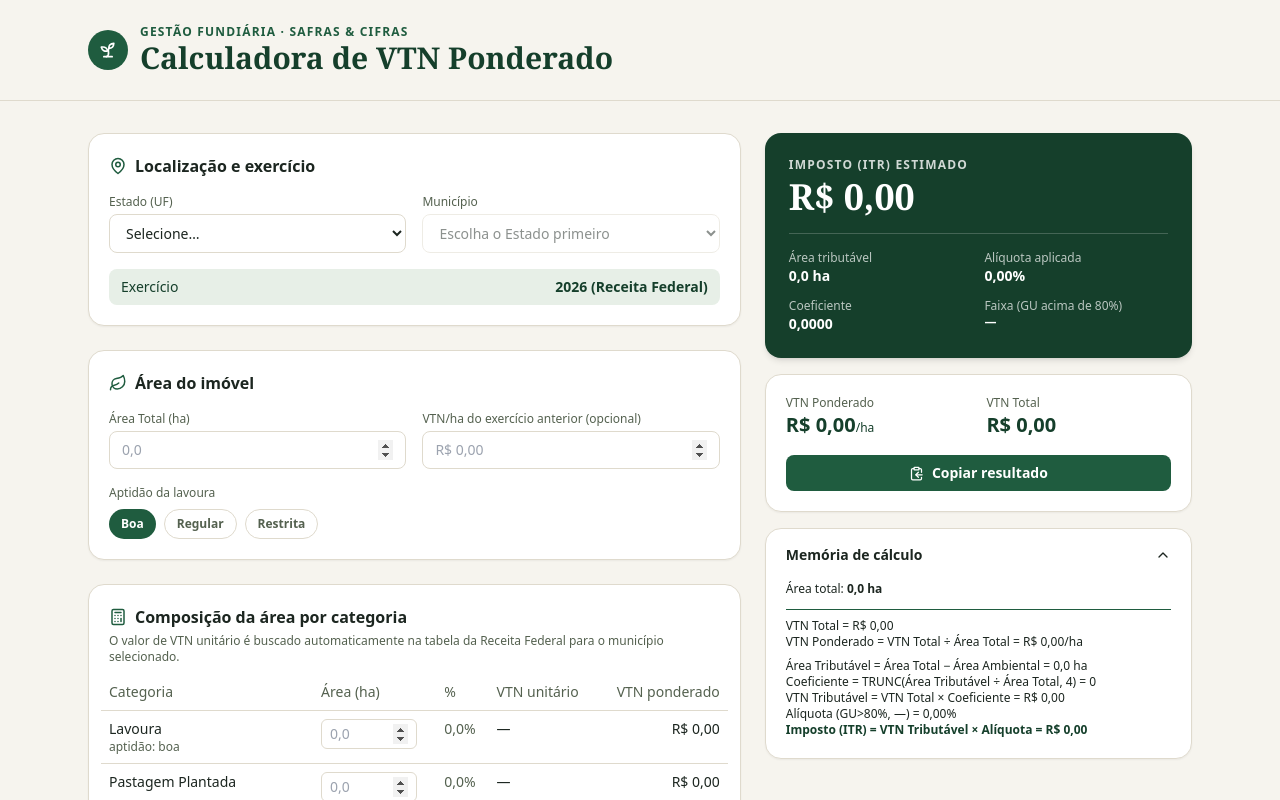
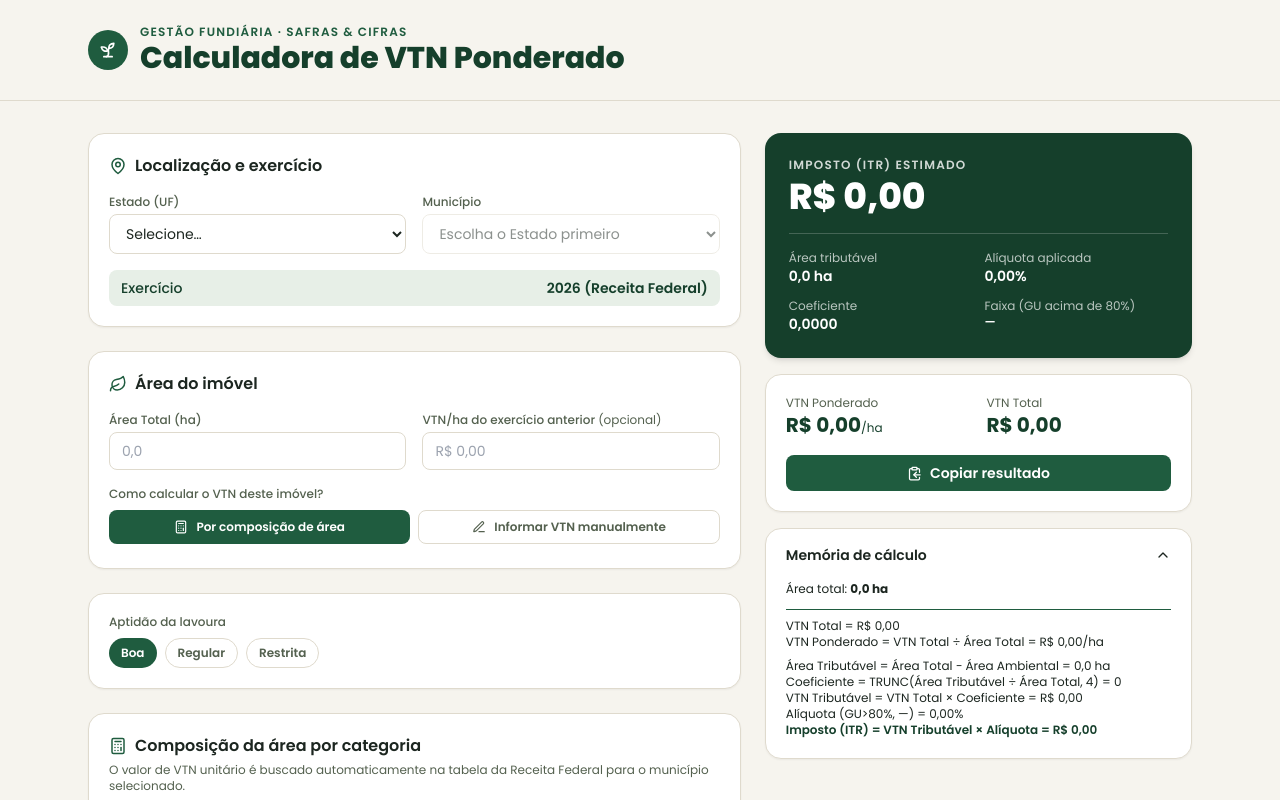
Before and after one commit to caiosolano-tech/calculadora-vtn, a React (Vite) app: page / in a window 1280 px wide. Shown: the top 800 px of the page. Built offline with nearby package versions, Linux system fonts and the light colour scheme.

Commit message:
Update CalculadoraVTN.jsx

```diff
--- a/src/CalculadoraVTN.jsx
+++ b/src/CalculadoraVTN.jsx
@@ -1,5 +1,5 @@
 import React, { useState, useMemo } from 'react';
-import { Sprout, MapPin, Calculator, AlertTriangle, TrendingUp, TrendingDown, Info, ClipboardCopy, ChevronDown, ChevronUp, Leaf } from 'lucide-react';
+import { Sprout, MapPin, Calculator, AlertTriangle, TrendingUp, TrendingDown, Info, ClipboardCopy, ChevronDown, ChevronUp, Leaf, Table2, PenLine } from 'lucide-react';
 import VTN_DATA_2026 from './vtn_2026.json';
 
 // =====================================================================
@@ -61,6 +61,9 @@ const NOME_CAMPO_VTN = {
   7: 'Preservação da Fauna e da Flora',
 };
 
+// Ordem/lista fixa para exibir o "quadro de pauta" com os 6 valores do município
+const CAMPOS_PAUTA = [2, 3, 4, 5, 6, 7];
+
 // Tabela oficial de alíquotas do ITR — Grau de Utilização acima de 80%
 const ALIQUOTA_FAIXAS = [
   { limite: 49.9, aliquota: 0.0003, label: 'até 50 ha' },
@@ -81,9 +84,41 @@ function getAliquota(areaTotal) {
 
 // =====================================================================
 // MOTOR DE CÁLCULO — função pura, sem estado de interface.
-// Reproduz fielmente a lógica identificada na planilha "VTN 2025 v3".
+// Suporta dois modos:
+//  - "automatico": reproduz fielmente a lógica da planilha "VTN 2025 v3"
+//    (decomposição por categoria, VTN unitário buscado na Receita Federal).
+//  - "manual": o VTN/ha é informado diretamente pelo operador; usado quando
+//    o valor de mercado já é conhecido e não se quer decompor por categoria.
 // =====================================================================
-function calcularVTN({ areaTotal, aptidao, areas, vtnRow, vtnHaAnterior }) {
+function calcularVTN({ modo, areaTotal, aptidao, areas, vtnRow, vtnHaAnterior, vtnManual, areaNaoTributavelManual }) {
+  const areaTotalNum = Number(areaTotal) || 0;
+  const inconsistencias = [];
+
+  if (modo === 'manual') {
+    const vtnPorHa = Number(vtnManual) || 0;
+    const areaNaoTrib = Number(areaNaoTributavelManual) || 0;
+    const vtnTotal = areaTotalNum * vtnPorHa;
+    const areaTributavel = round1(areaTotalNum - areaNaoTrib);
+    const coeficiente = areaTotalNum > 0 ? truncate(areaTributavel / areaTotalNum, 4) : 0;
+    const vtnTributavel = vtnTotal * coeficiente;
+    const faixaAliquota = getAliquota(areaTotalNum);
+    const imposto = vtnTributavel * faixaAliquota.aliquota;
+
+    const anteriorNum = Number(vtnHaAnterior);
+    const diferencaPct = anteriorNum > 0 ? (vtnPorHa / anteriorNum) * 100 - 100 : null;
+
+    if (areaTotalNum <= 0) inconsistencias.push('Informe a área total do imóvel (maior que zero).');
+    if (vtnPorHa <= 0) inconsistencias.push('Informe o VTN por hectare do imóvel (maior que zero).');
+    if (areaNaoTrib > areaTotalNum) inconsistencias.push('Erro: a área não tributável ultrapassa a área total do imóvel.');
+
+    return {
+      itens: [], somaAreas: 0, saldo: 0, vtnTotal, vtnPorHa, diferencaPct,
+      areaAmbiental: areaNaoTrib, areaTributavel, coeficiente, faixaAliquota, imposto,
+      inconsistencias, areaTotalNum,
+    };
+  }
+
+  // modo === 'automatico'
   const itens = CATEGORIAS.map((cat) => {
     const area = Number(areas[cat.key]) || 0;
     const idx = getVtnFieldIndex(cat.key, aptidao);
@@ -102,7 +137,6 @@ function calcularVTN({ areaTotal, aptidao, areas, vtnRow, vtnHaAnterior }) {
   });
 
   const somaAreas = round1(itens.reduce((s, i) => s + i.area, 0));
-  const areaTotalNum = Number(areaTotal) || 0;
   const saldo = round1(areaTotalNum - somaAreas);
 
   const temIndisponivel = itens.some((i) => i.indisponivel);
@@ -119,7 +153,6 @@ function calcularVTN({ areaTotal, aptidao, areas, vtnRow, vtnHaAnterior }) {
   const faixaAliquota = getAliquota(areaTotalNum);
   const imposto = vtnTributavel * faixaAliquota.aliquota;
 
-  const inconsistencias = [];
   if (areaTotalNum <= 0) inconsistencias.push('Informe a área total do imóvel (maior que zero).');
   if (saldo > 0.05) inconsistencias.push(`Existem ${formatHA(saldo)} ainda não classificados.`);
   if (saldo < -0.05) inconsistencias.push('Erro: a soma das áreas informadas ultrapassa a área total do imóvel.');
@@ -169,6 +202,9 @@ export default function CalculadoraVTN() {
     lavoura: '', pastagemPlantada: '', pastagemNativa: '',
     reflorestamento: '', ambiental: '', benfeitorias: '', imprestavel: '',
   });
+  const [modo, setModo] = useState('automatico'); // 'automatico' | 'manual'
+  const [vtnManual, setVtnManual] = useState('');
+  const [areaNaoTributavelManual, setAreaNaoTributavelManual] = useState('');
   const [memoriaAberta, setMemoriaAberta] = useState(true);
   const [copiado, setCopiado] = useState(false);
 
@@ -184,17 +220,19 @@ export default function CalculadoraVTN() {
     return VTN_DATA_2026.find((r) => r[0] === uf && r[1] === municipio) || null;
   }, [uf, municipio]);
 
-  const resultado = useMemo(() => calcularVTN({ areaTotal, aptidao, areas, vtnRow, vtnHaAnterior }),
-    [areaTotal, aptidao, areas, vtnRow, vtnHaAnterior]);
+  const resultado = useMemo(() => calcularVTN({
+    modo, areaTotal, aptidao, areas, vtnRow, vtnHaAnterior, vtnManual, areaNaoTributavelManual,
+  }), [modo, areaTotal, aptidao, areas, vtnRow, vtnHaAnterior, vtnManual, areaNaoTributavelManual]);
 
   function handleAreaChange(key, value) {
     setAreas((prev) => ({ ...prev, [key]: value }));
   }
 
   function handleCopiar() {
-    const linhas = resultado.itens
-      .filter((i) => i.area > 0)
-      .map((i) => `${i.label}: ${formatHA(i.area)} × ${i.vtnUnitario != null ? formatBRL(i.vtnUnitario) : 'indisponível'}/ha = ${formatBRL(i.vtnParcial)}`);
+    const linhas = modo === 'automatico'
+      ? resultado.itens.filter((i) => i.area > 0)
+        .map((i) => `${i.label}: ${formatHA(i.area)} × ${i.vtnUnitario != null ? formatBRL(i.vtnUnitario) : 'indisponível'}/ha = ${formatBRL(i.vtnParcial)}`)
+      : [`VTN informado manualmente: ${formatBRL(resultado.vtnPorHa)}/ha`];
     const texto = [
       `Calculadora de VTN — ${municipio || '(município)'}/${uf || '--'} — Exercício 2026`,
       `Área total: ${formatHA(resultado.areaTotalNum)}`,
@@ -210,14 +248,20 @@ export default function CalculadoraVTN() {
     setTimeout(() => setCopiado(false), 2000);
   }
 
-  const bloqueado = resultado.saldo < -0.05;
+  const bloqueado = resultado.inconsistencias.some((m) => m.startsWith('Erro'));
 
   return (
-    <div className="min-h-screen w-full" style={{ background: C.bg, color: C.ink }}>
+    <div className="vtn-app min-h-screen w-full" style={{ background: C.bg, color: C.ink }}>
       <style>{`
-        .vtn-serif { font-family: Georgia, 'Times New Roman', serif; }
+        @import url('https://fonts.googleapis.com/css2?family=Poppins:wght@400;500;600;700;800&display=swap');
+        .vtn-app, .vtn-app * { font-family: 'Poppins', system-ui, sans-serif; }
         .vtn-mono { font-variant-numeric: tabular-nums; }
-        input[type=number]::-webkit-inner-spin-button { opacity: 1; }
+        .vtn-app input[type=number] { -moz-appearance: textfield; }
+        .vtn-app input[type=number]::-webkit-outer-spin-button,
+        .vtn-app input[type=number]::-webkit-inner-spin-button {
+          -webkit-appearance: none;
+          margin: 0;
+        }
       `}</style>
 
       {/* Cabeçalho */}
@@ -228,7 +272,7 @@ export default function CalculadoraVTN() {
           </div>
           <div>
             <p className="text-xs tracking-widest uppercase font-semibold" style={{ color: C.forest }}>Gestão Fundiária · Safras &amp; Cifras</p>
-            <h1 className="vtn-serif text-2xl md:text-3xl font-bold leading-tight" style={{ color: C.forestDark }}>Calculadora de VTN Ponderado</h1>
+            <h1 className="text-2xl md:text-3xl font-extrabold leading-tight" style={{ color: C.forestDark }}>Calculadora de VTN Ponderado</h1>
           </div>
         </div>
       </header>
@@ -282,16 +326,38 @@ export default function CalculadoraVTN() {
                 <span>Não há registro de VTN para este município no exercício 2026. Não é possível calcular.</span>
               </div>
             )}
+          </div>
 
+          {/* Quadro de valores de pauta do município selecionado */}
           {vtnRow && (
-              <div className="mt-3 flex items-start gap-2 text-xs rounded-lg px-3 py-2" style={{ background: C.forestSoft, color: C.inkSoft }}>
+            <div className="rounded-2xl p-5 shadow-sm" style={{ background: C.forestSoft, border: `1px solid ${C.forest}` }}>
+              <div className="flex items-center gap-2 mb-3">
+                <Table2 size={18} color={C.forestDark} />
+                <h2 className="font-semibold text-base" style={{ color: C.forestDark }}>
+                  Valores de pauta — {municipio}/{uf}
+                </h2>
+              </div>
+              <div className="grid grid-cols-2 sm:grid-cols-3 gap-3">
+                {CAMPOS_PAUTA.map((idx) => {
+                  const valor = vtnRow[idx];
+                  return (
+                    <div key={idx} className="rounded-lg px-3 py-2" style={{ background: '#fff', border: `1px solid ${C.line}` }}>
+                      <p className="text-xs leading-tight" style={{ color: C.inkSoft }}>{NOME_CAMPO_VTN[idx]}</p>
+                      <p className="text-sm font-bold vtn-mono" style={{ color: valor != null ? C.forestDark : C.danger }}>
+                        {valor != null ? formatBRL(valor) + '/ha' : 'indisponível'}
+                      </p>
+                    </div>
+                  );
+                })}
+              </div>
+              <div className="mt-3 flex items-start gap-2 text-xs" style={{ color: C.inkSoft }}>
                 <Info size={14} className="flex-shrink-0 mt-0.5" />
-                <span>Fonte dos valores: {vtnRow[8] === 1 ? 'município' : 'órgão estadual'} · Tabela oficial da Receita Federal, Exercício 2026.</span>
+                <span>Fonte: {vtnRow[8] === 1 ? 'município' : 'órgão estadual'} · Tabela oficial da Receita Federal, Exercício 2026.</span>
+              </div>
             </div>
           )}
-          </div>
 
-          {/* Área total e aptidão */}
+          {/* Área total, aptidão e escolha do modo de cálculo */}
           <div className="rounded-2xl p-5 shadow-sm" style={{ background: C.paper, border: `1px solid ${C.line}` }}>
             <div className="flex items-center gap-2 mb-4">
               <Leaf size={18} color={C.forest} />
@@ -323,7 +389,36 @@ export default function CalculadoraVTN() {
               </div>
             </div>
 
-            <div>
+            {/* Seletor de modo de cálculo do VTN */}
+            <div className="mb-1">
+              <label className="block text-xs font-medium mb-2" style={{ color: C.inkSoft }}>Como calcular o VTN deste imóvel?</label>
+              <div className="grid grid-cols-2 gap-2">
+                <button
+                  type="button" onClick={() => setModo('automatico')}
+                  className="flex items-center justify-center gap-2 rounded-lg py-2 text-xs font-semibold transition-colors"
+                  style={modo === 'automatico'
+                    ? { background: C.forest, color: '#fff' }
+                    : { background: '#fff', color: C.inkSoft, border: `1px solid ${C.line}` }}
+                >
+                  <Calculator size={14} /> Por composição de área
+                </button>
+                <button
+                  type="button" onClick={() => setModo('manual')}
+                  className="flex items-center justify-center gap-2 rounded-lg py-2 text-xs font-semibold transition-colors"
+                  style={modo === 'manual'
+                    ? { background: C.forest, color: '#fff' }
+                    : { background: '#fff', color: C.inkSoft, border: `1px solid ${C.line}` }}
+                >
+                  <PenLine size={14} /> Informar VTN manualmente
+                </button>
+              </div>
+            </div>
+          </div>
+
+          {modo === 'automatico' ? (
+            <>
+              {/* Aptidão da lavoura (só relevante no modo automático) */}
+              <div className="rounded-2xl p-5 shadow-sm" style={{ background: C.paper, border: `1px solid ${C.line}` }}>
                 <label className="block text-xs font-medium mb-2" style={{ color: C.inkSoft }}>Aptidão da lavoura</label>
                 <div className="flex gap-2">
                   {['BOA', 'REGULAR', 'RESTRITA'].map((op) => (
@@ -339,7 +434,6 @@ export default function CalculadoraVTN() {
                       {op.charAt(0) + op.slice(1).toLowerCase()}
                     </button>
                   ))}
-              </div>
                 </div>
               </div>
 
@@ -418,6 +512,56 @@ export default function CalculadoraVTN() {
                   </div>
                 )}
               </div>
+            </>
+          ) : (
+            /* Modo manual: informar VTN diretamente */
+            <div className="rounded-2xl p-5 shadow-sm" style={{ background: C.paper, border: `1px solid ${C.line}` }}>
+              <div className="flex items-center gap-2 mb-1">
+                <PenLine size={18} color={C.forest} />
+                <h2 className="font-semibold text-base">VTN informado manualmente</h2>
+              </div>
+              <p className="text-xs mb-4" style={{ color: C.inkSoft }}>Use este modo quando o VTN/ha do imóvel já for conhecido e não for necessário decompor por categoria de uso.</p>
+
+              <div className="grid grid-cols-2 gap-4">
+                <div>
+                  <label className="block text-xs font-medium mb-1" style={{ color: C.inkSoft }}>VTN por hectare (R$)</label>
+                  <input
+                    type="number" min="0" step="0.01" inputMode="decimal"
+                    className="w-full rounded-lg px-3 py-2 text-sm outline-none vtn-mono"
+                    style={{ border: `1px solid ${C.line}` }}
+                    placeholder="R$ 0,00"
+                    value={vtnManual}
+                    onChange={(e) => setVtnManual(e.target.value)}
+                  />
+                </div>
+                <div>
+                  <label className="block text-xs font-medium mb-1" style={{ color: C.inkSoft }}>Área não tributável (ha)<br /><span className="font-normal">APP, Reserva Legal, etc.</span></label>
+                  <input
+                    type="number" min="0" step="0.1" inputMode="decimal"
+                    className="w-full rounded-lg px-3 py-2 text-sm outline-none vtn-mono"
+                    style={{ border: `1px solid ${C.line}` }}
+                    placeholder="0,0"
+                    value={areaNaoTributavelManual}
+                    onChange={(e) => setAreaNaoTributavelManual(e.target.value)}
+                  />
+                </div>
+              </div>
+
+              {resultado.inconsistencias.length > 0 && (
+                <div className="mt-4 space-y-2">
+                  {resultado.inconsistencias.map((msg, i) => (
+                    <div key={i} className="flex items-start gap-2 text-sm rounded-lg px-3 py-2"
+                      style={msg.startsWith('Erro')
+                        ? { background: C.dangerSoft, color: C.danger }
+                        : { background: C.wheatSoft, color: '#7A5A18' }}>
+                      <AlertTriangle size={16} className="flex-shrink-0 mt-0.5" />
+                      <span>{msg}</span>
+                    </div>
+                  ))}
+                </div>
+              )}
+            </div>
+          )}
         </section>
 
         {/* ============ COLUNA DIREITA: RESULTADO ============ */}
@@ -426,7 +570,7 @@ export default function CalculadoraVTN() {
 
             <div className="rounded-2xl p-6 shadow-md" style={{ background: C.forestDark, color: '#fff' }}>
               <p className="text-xs uppercase tracking-widest font-semibold opacity-80">Imposto (ITR) estimado</p>
-              <p className="vtn-serif vtn-mono text-4xl font-bold mt-1 mb-4">
+              <p className="vtn-mono text-4xl font-extrabold mt-1 mb-4">
                 {bloqueado ? '—' : formatBRL(resultado.imposto)}
               </p>
 
@@ -493,18 +637,28 @@ export default function CalculadoraVTN() {
               {memoriaAberta && (
                 <div className="px-5 pb-5 text-xs space-y-3 vtn-mono" style={{ color: C.inkSoft }}>
                   <p className="font-sans" style={{ color: C.ink }}>Área total: <strong>{formatHA(resultado.areaTotalNum)}</strong></p>
-                  {resultado.itens.filter((i) => i.area > 0).map((i) => (
+
+                  {modo === 'automatico' ? (
+                    resultado.itens.filter((i) => i.area > 0).map((i) => (
                       <div key={i.key} className="border-t pt-2" style={{ borderColor: C.line }}>
                         <p className="font-sans font-medium" style={{ color: C.ink }}>{i.label}</p>
                         <p>Área: {formatHA(i.area)} · Participação: {formatPct1(resultado.areaTotalNum > 0 ? (i.area / resultado.areaTotalNum) * 100 : 0)}</p>
                         <p>VTN unitário ({i.nomeCampoVtn}): {i.vtnUnitario != null ? formatBRL(i.vtnUnitario) + '/ha' : 'indisponível'}</p>
                         <p className="font-sans font-medium" style={{ color: C.forestDark }}>Contribuição: {formatBRL(i.vtnParcial)}</p>
                       </div>
-                  ))}
+                    ))
+                  ) : (
+                    <div className="border-t pt-2" style={{ borderColor: C.line }}>
+                      <p className="font-sans font-medium" style={{ color: C.ink }}>VTN informado manualmente</p>
+                      <p>VTN/ha: {formatBRL(resultado.vtnPorHa)}</p>
+                      <p>Área não tributável: {formatHA(resultado.areaAmbiental)}</p>
+                    </div>
+                  )}
+
                   <div className="border-t pt-2" style={{ borderColor: C.forest }}>
                     <p className="font-sans" style={{ color: C.ink }}>VTN Total = {formatBRL(resultado.vtnTotal)}</p>
                     <p className="font-sans" style={{ color: C.ink }}>VTN Ponderado = VTN Total ÷ Área Total = {formatBRL(resultado.vtnPorHa)}/ha</p>
-                    <p className="font-sans mt-2" style={{ color: C.ink }}>Área Tributável = Área Total − Área Ambiental = {formatHA(resultado.areaTributavel)}</p>
+                    <p className="font-sans mt-2" style={{ color: C.ink }}>Área Tributável = Área Total − Área {modo === 'automatico' ? 'Ambiental' : 'Não Tributável'} = {formatHA(resultado.areaTributavel)}</p>
                     <p className="font-sans" style={{ color: C.ink }}>Coeficiente = TRUNC(Área Tributável ÷ Área Total, 4) = {resultado.coeficiente}</p>
                     <p className="font-sans" style={{ color: C.ink }}>VTN Tributável = VTN Total × Coeficiente = {formatBRL(resultado.vtnTotal * resultado.coeficiente)}</p>
                     <p className="font-sans" style={{ color: C.ink }}>Alíquota (GU&gt;80%, {resultado.faixaAliquota.label}) = {formatPct2(resultado.faixaAliquota.aliquota * 100)}</p>
```
Lines whose indentation alone changed are shown as unchanged.
